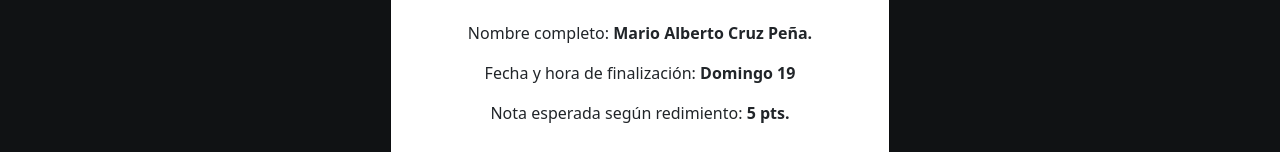
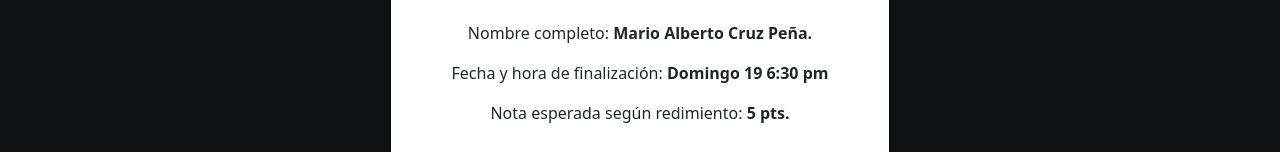
Before and after one commit to MarioCruz23/segundo-parcial-0909-18-8521, a website: page public_html/index.html in a window 1280 px wide. Both pictures are taken after a click on the button "Datos del Alumno". Shown: the part 135-287 px from the top of the page. Drawn offline with nearby package versions, Linux system fonts and the light colour scheme.

Commit message:
En el archivo index contiene HTML, CSS y Javascript

```diff
--- a/public_html/index.html
+++ b/public_html/index.html
@@ -365,7 +365,7 @@
               <div class="modal-body">
                 <p>Carné: <b><label class="form-label"> 0909-18-8521.</label></b></p>
                 <p>Nombre completo: <b>Mario Alberto Cruz Peña.</b></p>
-                <p>Fecha y hora de finalización: <b>Domingo 19</b></p>
+                <p>Fecha y hora de finalización: <b>Domingo 19 6:30 pm</b></p>
                 <p>Nota esperada según redimiento: <b>5 pts.</b></p>
               </div>
               <div class="modal-footer">
```
